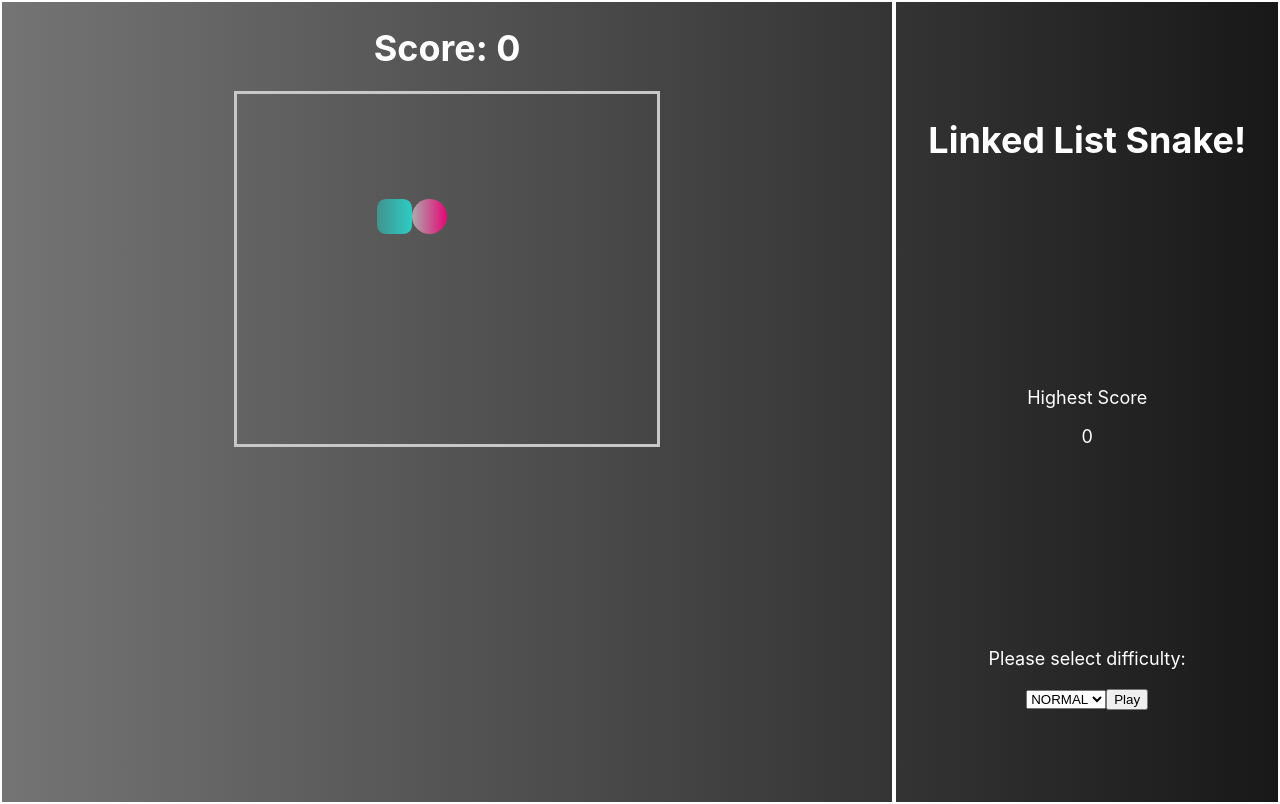
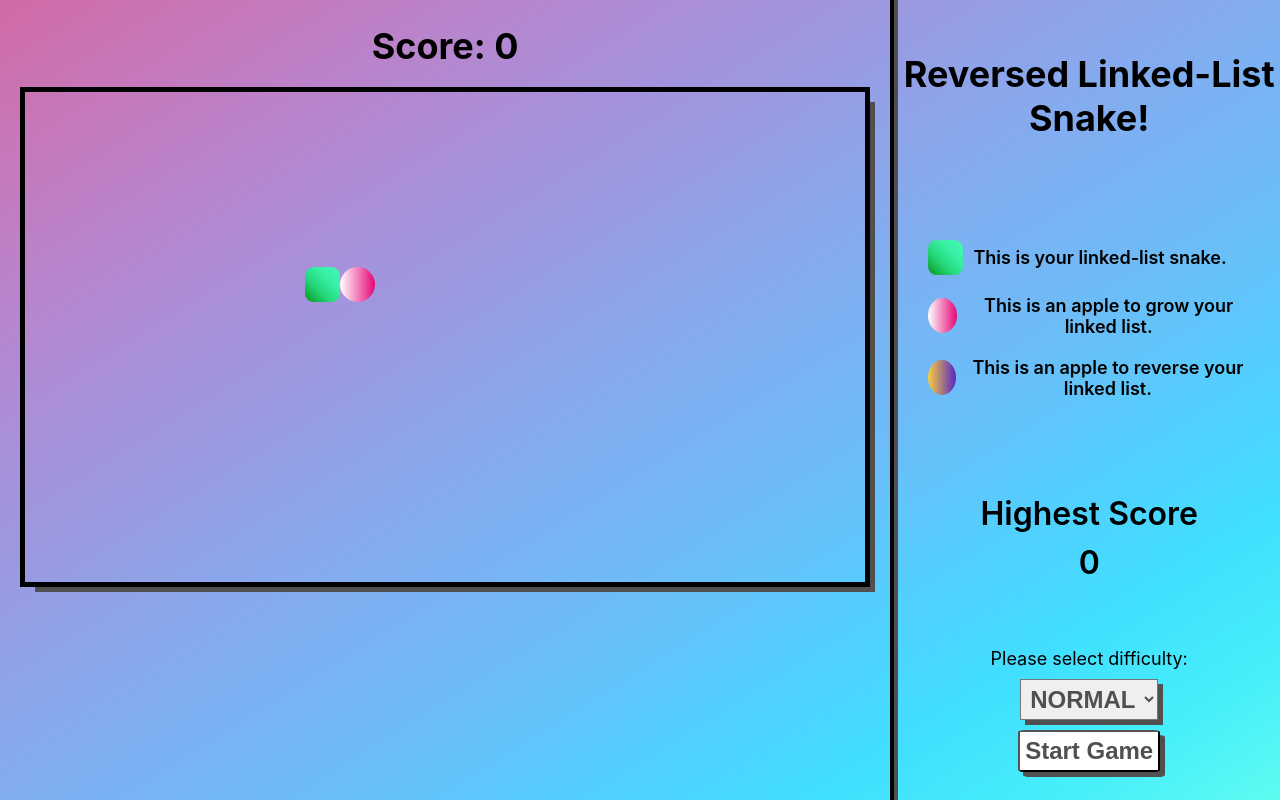
Before and after one commit to kowo0403hk/snake-game-linked-list-ts, a React (Create React App) app: page / in a window 1280 px wide. Built offline with nearby package versions, Linux system fonts and the light colour scheme.

Commit message:
finished styling of the web application and added screenshots

```diff
--- a/src/App.tsx
+++ b/src/App.tsx
@@ -6,9 +6,19 @@ import PlayerBoard from "./components/PlayerBoard";
 
 const Container = styled.div`
   background-image: linear-gradient(
-    to right,
-    rgba(24, 24, 24, 0.6),
-    rgba(24, 24, 24, 1)
+    to right bottom,
+    #d16ba5,
+    #c777b9,
+    #ba83ca,
+    #aa8fd8,
+    #9a9ae1,
+    #8aa7ec,
+    #79b3f4,
+    #69bff8,
+    #52cffe,
+    #41dfff,
+    #46eefa,
+    #5ffbf1
   );
   text-align: center;
   min-height: 100vh;
@@ -16,7 +26,7 @@ const Container = styled.div`
   align-items: center;
   justify-content: center;
   font-size: calc(10px + 1vmin);
-  color: white;
+  color: black;
 `;
 
 interface IDifficulty {
@@ -43,7 +53,7 @@ const App: FC = () => {
 
   const [difficulty, setDifficulty] = useState<IDifficulty>({
     LEVEL: "NORMAL",
-    CANVAS_SIZE: 10,
+    CANVAS_SIZE: 14,
     REVERSE_PROB: 0.4,
   });
 
--- a/src/components/Canvas.tsx
+++ b/src/components/Canvas.tsx
@@ -24,13 +24,14 @@ const Container = styled.div`
   flex-direction: column;
   justify-content: flex-start;
   align-items: center;
-  border: 2px solid white;
+  border-right: 4px solid black;
 `;
 
 const Score = styled.h1``;
 
 const CanvasContainer = styled.div`
-  outline: 3px solid rgb(200, 200, 200);
+  outline: 5px solid black;
+  box-shadow: 10px 10px rgb(80, 80, 80);
 `;
 
 const Row = styled.div`
@@ -46,15 +47,25 @@ const Cell = styled.div`
 
   &.cell-snake {
     background-image: linear-gradient(
-      to right,
-      rgba(44, 204, 195, 0.5),
-      rgba(44, 204, 195, 1)
+      to right top,
+      #069710,
+      #0ea730,
+      #16b64a,
+      #1dc661,
+      #25d679,
+      #2ade86,
+      #30e694,
+      #36eea1,
+      #3af1a7,
+      #3df3ae,
+      #42f6b4,
+      #46f8ba
     );
   }
   &.cell-apple {
     background-image: linear-gradient(
       to right,
-      rgba(255, 255, 255, 0.5),
+      rgba(255, 255, 255, 1),
       rgba(230, 5, 118, 1)
     );
     border-radius: 50%;
@@ -62,7 +73,7 @@ const Cell = styled.div`
   &.cell-reverseApple {
     background-image: linear-gradient(
       to right,
-      rgba(250, 205, 61, 0.5),
+      rgba(250, 205, 61, 1),
       rgba(86, 38, 196, 1)
     );
     border-radius: 50%;
--- a/src/components/PlayerBoard.tsx
+++ b/src/components/PlayerBoard.tsx
@@ -8,22 +8,106 @@ const Container = styled.div`
   flex-direction: column;
   align-items: center;
   justify-content: space-around;
-  border: 2px solid white;
+  border-left: 4px solid rgb(80, 80, 80);
 `;
 
-const Player = styled.h1``;
+const GameName = styled.h1``;
 
-const HighScore = styled.div``;
+const Description = styled.div`
+  margin: 10px;
+  font-weight: 600;
+  display: flex;
+  align-items: center;
+  justify-content: flex-start;
+  padding-bottom: 10px;
+`;
 
-const Play = styled.div``;
+const SnakeSpan = styled.span`
+  width: 35px;
+  height: 35px;
+  display: inline-block;
+  border-radius: 25%;
+  background-image: linear-gradient(
+    to right top,
+    #069710,
+    #0ea730,
+    #16b64a,
+    #1dc661,
+    #25d679,
+    #2ade86,
+    #30e694,
+    #36eea1,
+    #3af1a7,
+    #3df3ae,
+    #42f6b4,
+    #46f8ba
+  );
+  margin-right: 10px;
+`;
 
-const Narrative = styled.p``;
+const AppleSpan = styled.span`
+  width: 35px;
+  height: 35px;
+  display: inline-block;
+  border-radius: 50%;
+  background-image: linear-gradient(
+    to right,
+    rgba(255, 255, 255, 1),
+    rgba(230, 5, 118, 1)
+  );
+  margin-right: 10px;
+`;
 
-const Select = styled.select``;
+const ReverseAppleSpan = styled.span`
+  width: 35px;
+  height: 35px;
+  display: inline-block;
+  background-image: linear-gradient(
+    to right,
+    rgba(250, 205, 61, 1),
+    rgba(86, 38, 196, 1)
+  );
+  border-radius: 50%;
+  margin-right: 10px;
+`;
+
+const HighScore = styled.div`
+  font-size: 2rem;
+  font-weight: 600;
+`;
+
+const Play = styled.div`
+  diplay: flex;
+  flex-direction: column;
+  align-items: center;
+  justify-content: center;
+`;
+
+const Narrative = styled.div`
+  margin: 10px 20px;
+`;
+
+const Select = styled.select`
+  font-size: 1.5rem;
+  font-weight: 600;
+  margin: 0 20px;
+  color: rgb(80, 80, 80);
+  padding: 5px;
+  box-shadow: 5px 5px;
+`;
 
 const Option = styled.option``;
 
-const Button = styled.button``;
+const Button = styled.button`
+  background-color: white;
+  font-weight: 600;
+  font-size: 1.5rem;
+  border-radius: 5%;
+  color: rgb(80, 80, 80);
+  padding: 5px;
+  box-shadow: 5px 5px;
+  cursor: pointer;
+`;
 
 interface IDifficulty {
   LEVEL: string;
@@ -53,7 +137,7 @@ const PlayerBoard: FC<IPlayerBoard> = ({
     if (difficulty === "EASY") {
       setDifficulty({
         LEVEL: "EASY",
-        CANVAS_SIZE: 8,
+        CANVAS_SIZE: 12,
         REVERSE_PROB: 0.2,
       });
     }
@@ -61,7 +145,7 @@ const PlayerBoard: FC<IPlayerBoard> = ({
     if (difficulty === "NORMAL") {
       setDifficulty({
         LEVEL: "NORMAL",
-        CANVAS_SIZE: 10,
+        CANVAS_SIZE: 14,
         REVERSE_PROB: 0.4,
       });
     }
@@ -69,7 +153,7 @@ const PlayerBoard: FC<IPlayerBoard> = ({
     if (difficulty === "HARD") {
       setDifficulty({
         LEVEL: "HARD",
-        CANVAS_SIZE: 15,
+        CANVAS_SIZE: 17,
         REVERSE_PROB: 0.6,
       });
     }
@@ -83,13 +167,26 @@ const PlayerBoard: FC<IPlayerBoard> = ({
 
   return (
     <Container>
-      <Player>Linked List Snake!</Player>
+      <GameName>Reversed Linked-List Snake!</GameName>
+      <Narrative>
+        <Description>
+          <SnakeSpan></SnakeSpan>This is your linked-list snake.
+        </Description>
+        <Description>
+          <AppleSpan></AppleSpan>This is an apple to grow your linked list.
+        </Description>
+        <Description>
+          <ReverseAppleSpan></ReverseAppleSpan>This is an apple to reverse your
+          linked list.
+        </Description>
+      </Narrative>
       <HighScore>
         <Narrative>Highest Score</Narrative>
         {highScore}
       </HighScore>
       <Play>
         <Narrative>Please select difficulty:</Narrative>
+        <Narrative>
           <Select
             name="difficulty"
             defaultValue="NORMAL"
@@ -99,7 +196,8 @@ const PlayerBoard: FC<IPlayerBoard> = ({
             <Option>NORMAL</Option>
             <Option>HARD</Option>
           </Select>
-        <Button onClick={handlePlay}>Play</Button>
+        </Narrative>
+        <Button onClick={handlePlay}>Start Game</Button>
       </Play>
     </Container>
   );
--- a/src/helpers/gameLogic.ts
+++ b/src/helpers/gameLogic.ts
@@ -60,7 +60,7 @@ export const setNewAppleLocation = (
   setScore: React.Dispatch<React.SetStateAction<number>>,
   reverseProbability: number
 ) => {
-  const maxPossibleCellValue = CANVAS_SIZE * (CANVAS_SIZE + 2);
+  const maxPossibleCellValue = CANVAS_SIZE * (CANVAS_SIZE + 10);
 
   let nextAppleCell: number;
 
--- a/src/helpers/matrixCreation.ts
+++ b/src/helpers/matrixCreation.ts
@@ -7,7 +7,7 @@ export const createMatrix = (CANVAS_SIZE: number): number[][] => {
   for (let row = 0; row < CANVAS_SIZE; row++) {
     const currentRow = [];
 
-    for (let col = 0; col < CANVAS_SIZE + 2; col++) {
+    for (let col = 0; col < CANVAS_SIZE + 10; col++) {
       currentRow.push(counter++);
     }
     canvas.push(currentRow);
```
Also changed, not shown: 4 other files (tests, documents, lock files or other folders). Lines whose indentation alone changed are shown as unchanged.
